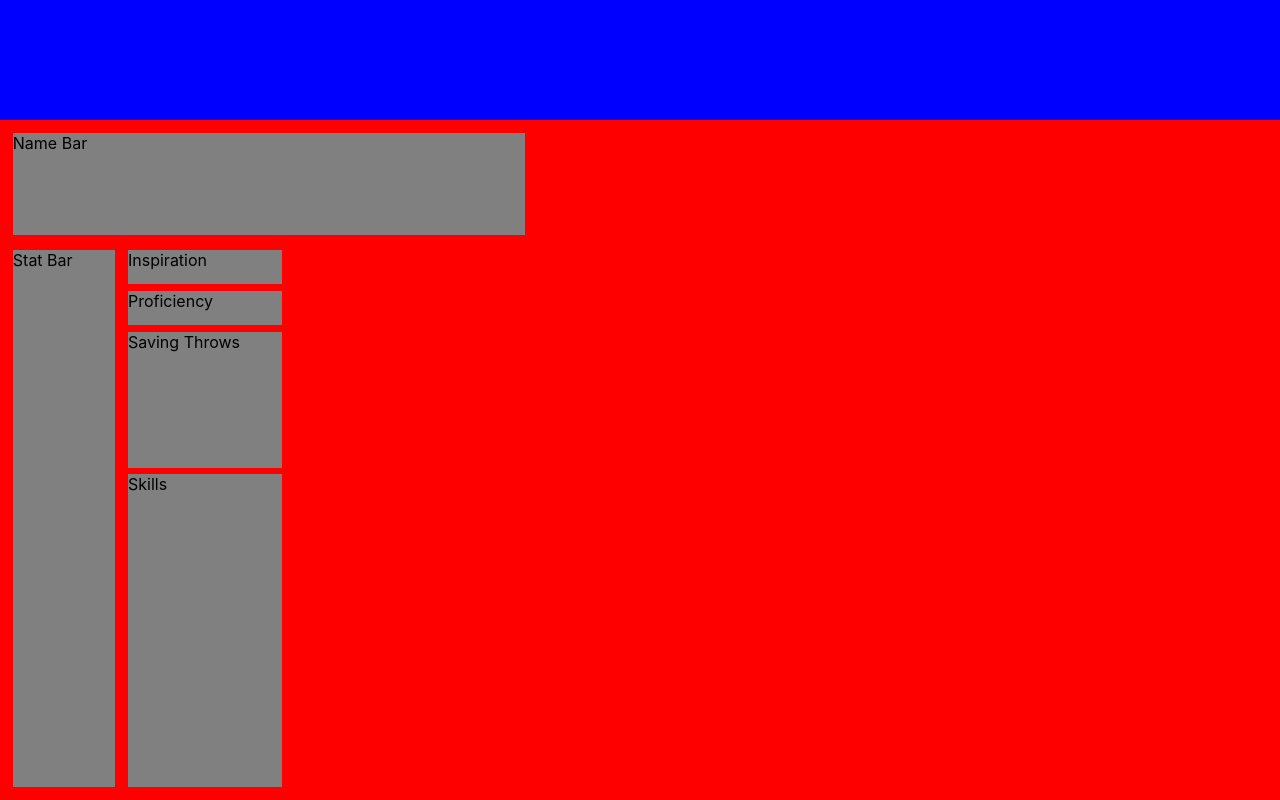
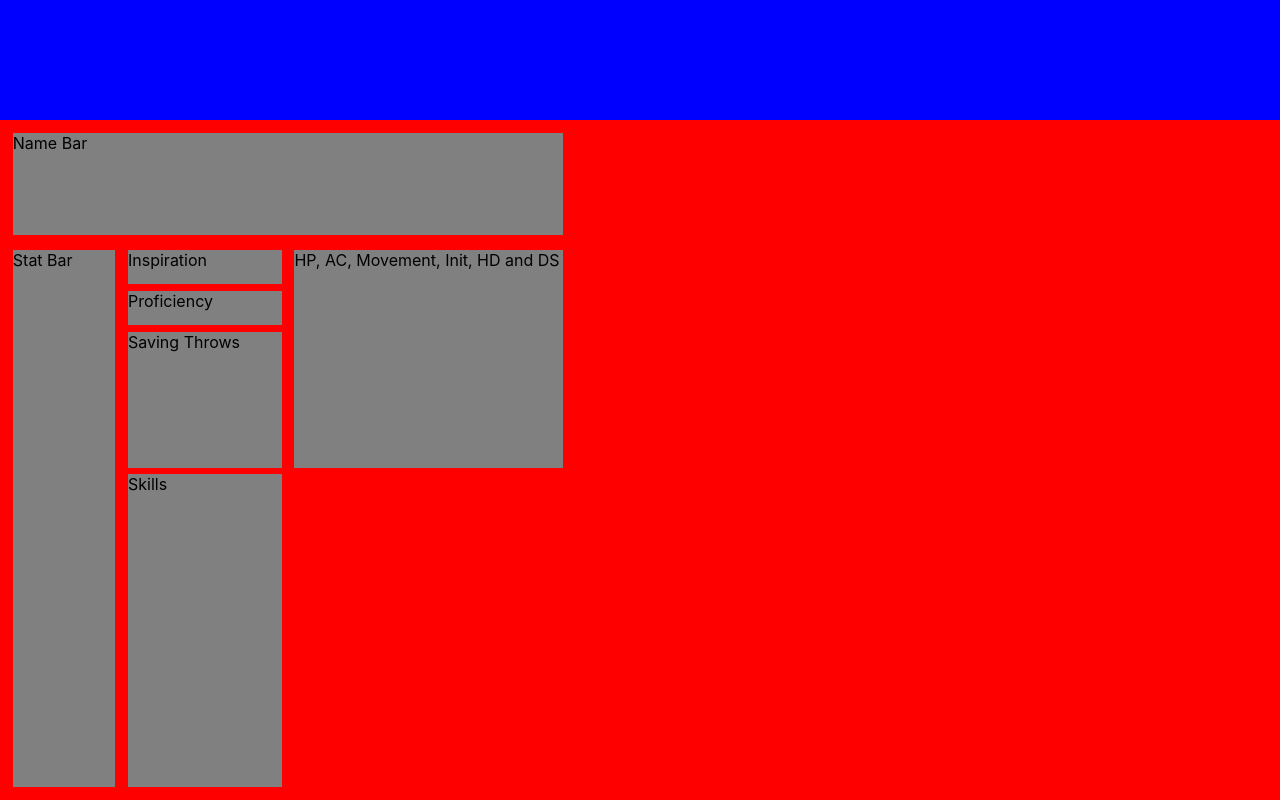
Before and after one commit to lukevangorder/5ESheets, a React (Create React App) app in the folder 5e-sheets/: page / in a window 1280 px wide. Built offline with nearby package versions, Linux system fonts and the light colour scheme.

Commit message:
Adds hitpoints.js class and component and imports to CSheet.js

```diff
--- a/5e-sheets/src/App.css
+++ b/5e-sheets/src/App.css
@@ -18,7 +18,7 @@
   background-color: grey;
   position: absolute;
   height: 15%;
-  width: 40%;
+  width: 43%;
   margin: 1%
 }
 
@@ -69,3 +69,13 @@
   left: 9%;
   bottom: 0%
 }
+
+.hitpoints {
+  background-color: grey;
+  position: absolute;
+  height: 32%;
+  width: 21%;
+  margin: 1%;
+  left: 22%;
+  bottom: 47%
+}
--- a/5e-sheets/src/CSheet.js
+++ b/5e-sheets/src/CSheet.js
@@ -1,10 +1,11 @@
 import React, { Component } from 'react';
-import { NameBar, StatBar, Inspiration, Proficiency, SavingThrows, Skills } from './CSheetDivs/DivsIndex'
+import { NameBar, StatBar, Inspiration, Proficiency, SavingThrows, Skills, HitPoints } from './CSheetDivs/DivsIndex'
 
 export default class CSheet extends Component {
     render() {
         return (
             <div class='CSheet'>
+                <HitPoints />
                 <Skills />
                 <SavingThrows />
                 <Inspiration />
--- a/5e-sheets/src/CSheetDivs/DivsIndex.js
+++ b/5e-sheets/src/CSheetDivs/DivsIndex.js
@@ -5,6 +5,8 @@ import Inspiration from './Inspiration.js'
 import Proficiency from './Proficiency.js'
 import SavingThrows from './SavingThrows.js'
 import Skills from './Skills.js'
+import HitPoints from './HitPoints.js'
+
 
 export {
     NameBar,
@@ -12,5 +14,6 @@ export {
     Inspiration,
     Proficiency,
     SavingThrows,
-    Skills
+    Skills,
+    HitPoints
 }
--- /dev/null
+++ b/5e-sheets/src/CSheetDivs/HitPoints.js
@@ -0,0 +1,9 @@
+import React, { Component } from 'react';
+
+export default class HitPoints extends Component {
+    render() {
+        return (
+            <div class='hitpoints'>HP, AC, Movement, Init, HD and DS</div>
+        )
+    }
+}
```
